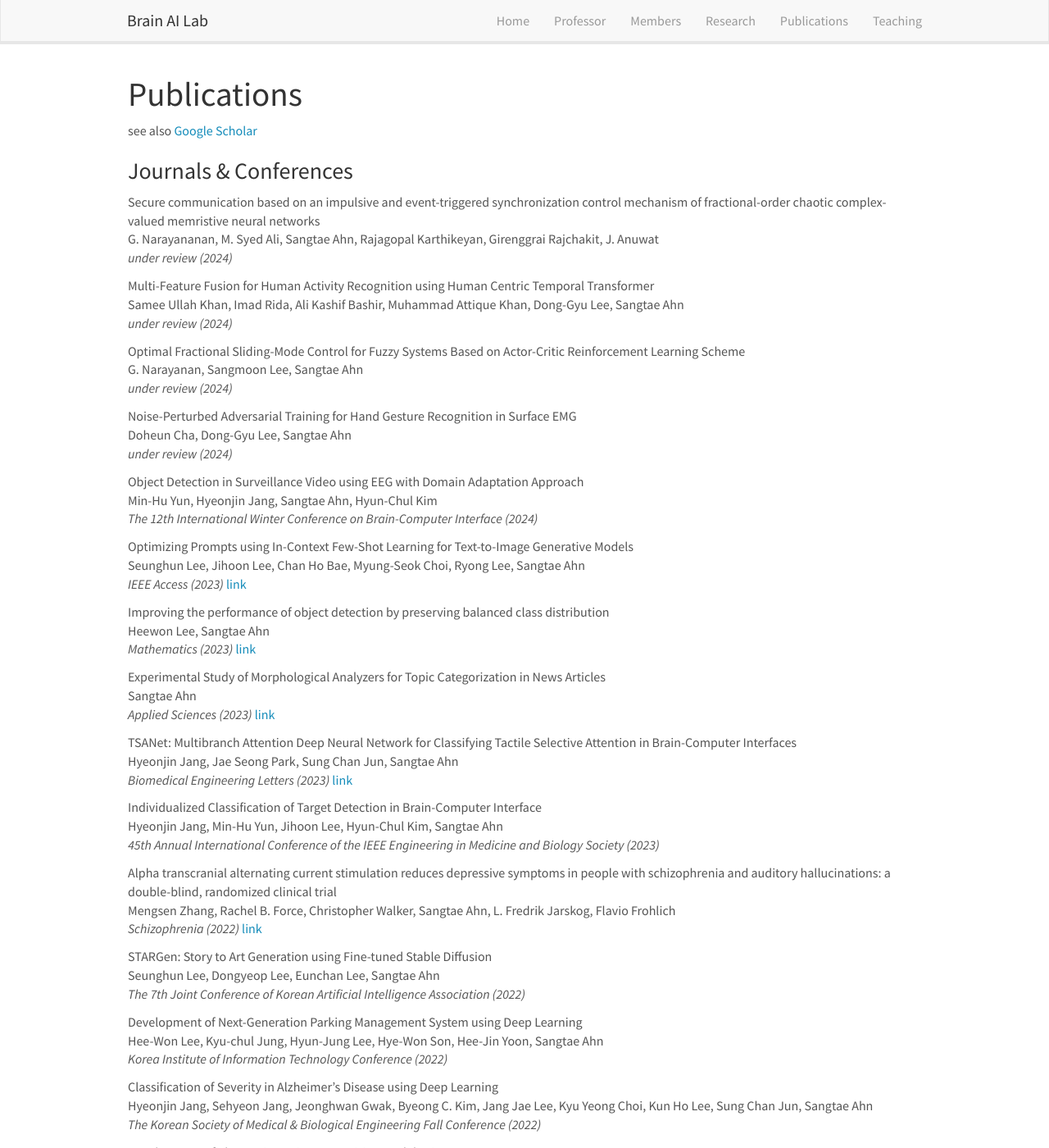
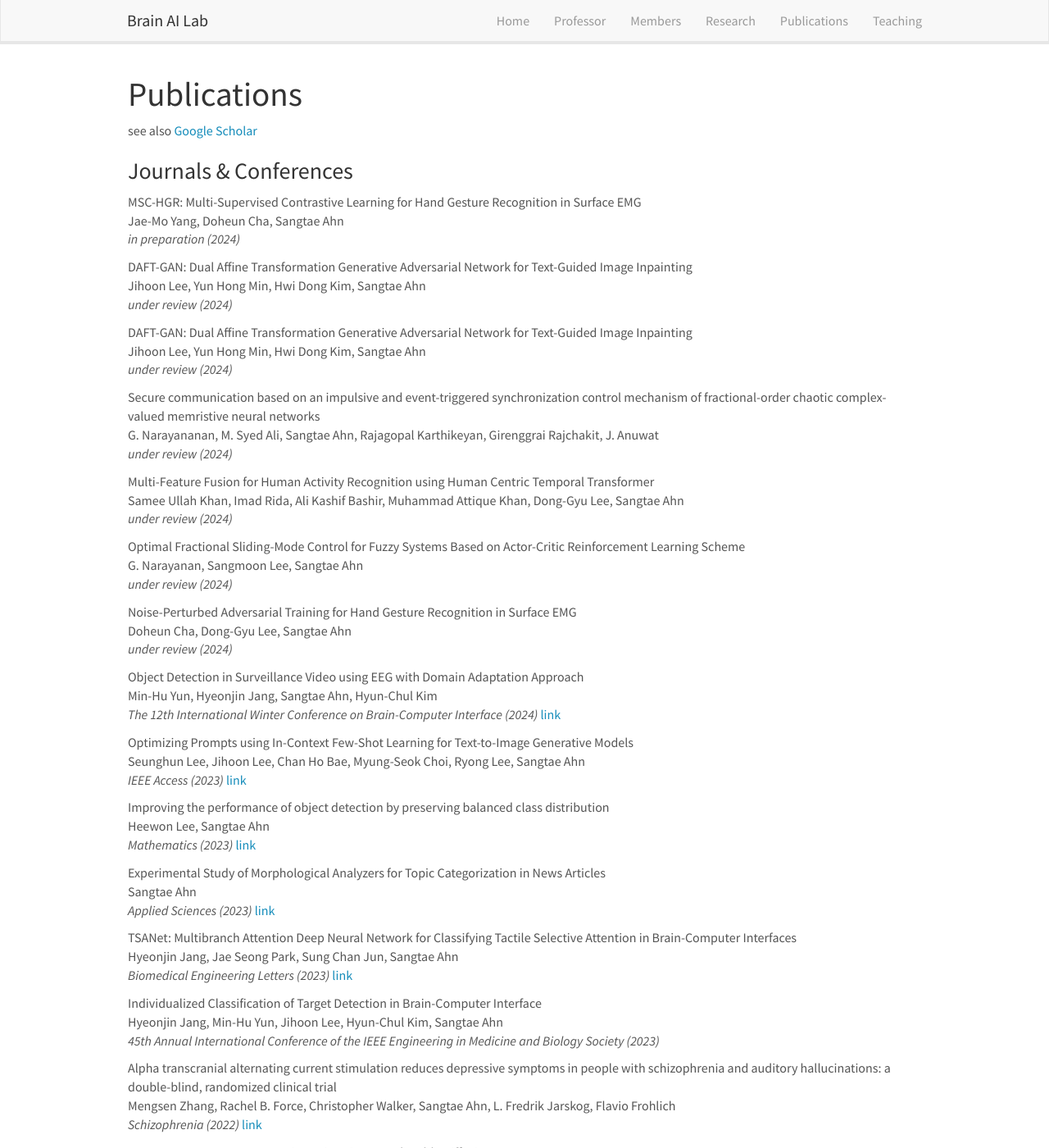
Before and after one commit to KNU-BrainAI/knu-brainai.github.io, a Jekyll site: the page built from _pages/publications.md, in a window 1280 px wide and 1400 px high. Shown: the whole window at 82% size. Built offline with Jekyll 4.4.1, drawn with Linux system fonts in a browser that asks for light colours; nearby versions of some CDN libraries.

Commit message:
Update publist.yml

```diff
--- a/_data/publist.yml
+++ b/_data/publist.yml
@@ -1,3 +1,15 @@
+- title: "MSC-HGR: Multi-Supervised Contrastive Learning for Hand Gesture Recognition in Surface EMG"
+  authors: Jae-Mo Yang, Doheun Cha, Sangtae Ahn
+  journal: in preparation (2024)
+
+- title: "DAFT-GAN: Dual Affine Transformation Generative Adversarial Network for Text-Guided Image Inpainting"
+  authors: Jihoon Lee, Yun Hong Min, Hwi Dong Kim, Sangtae Ahn
+  journal: under review (2024)
+
+- title: "DAFT-GAN: Dual Affine Transformation Generative Adversarial Network for Text-Guided Image Inpainting"
+  authors: Jihoon Lee, Yun Hong Min, Hwi Dong Kim, Sangtae Ahn
+  journal: under review (2024)
+
 - title: "Secure communication based on an impulsive and event-triggered synchronization control mechanism of fractional-order chaotic complex-valued memristive neural networks"
   authors: G. Narayananan, M. Syed Ali, Sangtae Ahn, Rajagopal Karthikeyan, Girenggrai Rajchakit, J. Anuwat
   journal: under review (2024)
@@ -17,6 +29,9 @@
 - title: "Object Detection in Surveillance Video using EEG with Domain Adaptation Approach"
   authors: Min-Hu Yun, Hyeonjin Jang, Sangtae Ahn, Hyun-Chul Kim
   journal: The 12th International Winter Conference on Brain-Computer Interface (2024)
+  link:
+    url: https://ieeexplore.ieee.org/abstract/document/10480519
+    display: link
 
 - title: "Optimizing Prompts using In-Context Few-Shot Learning for Text-to-Image Generative Models"
   authors: Seunghun Lee, Jihoon Lee, Chan Ho Bae, Myung-Seok Choi, Ryong Lee, Sangtae Ahn
```
